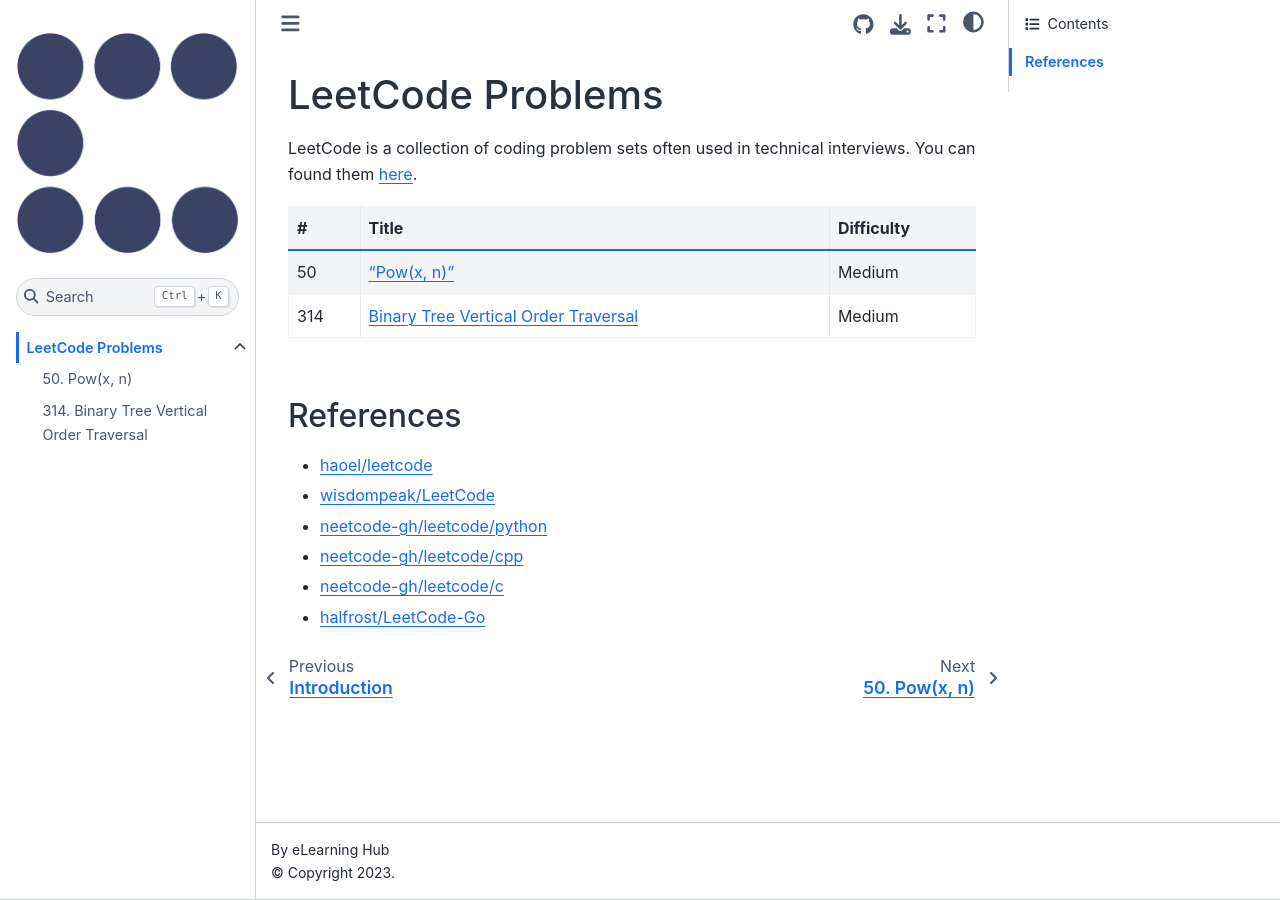
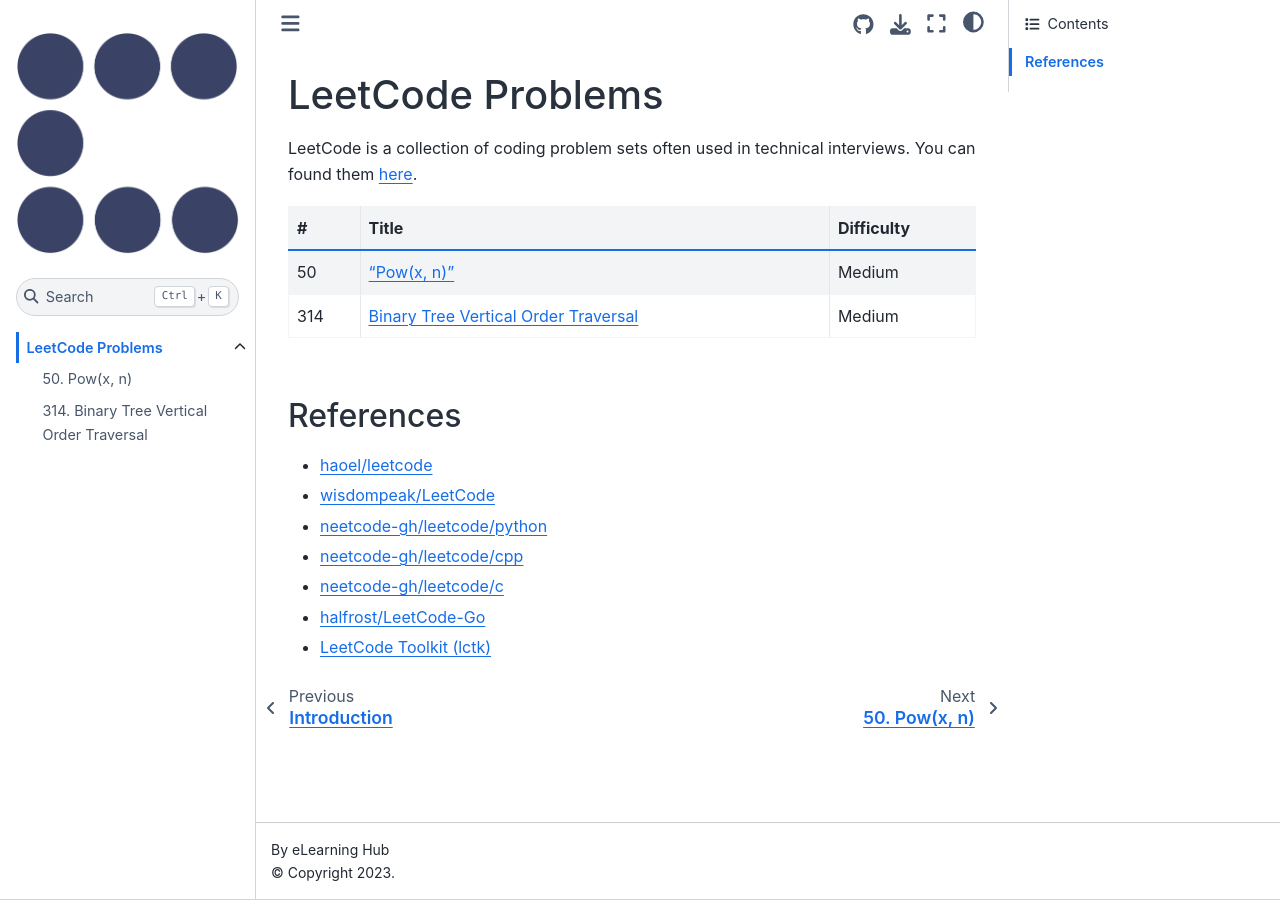
Before and after one commit to eLearningHub/Coding-Book, a Jupyter Book: the page built from leetcode/0000-index.md, in a window 1280 px wide. Built offline with Jupyter Book 1.0.4 settings and Sphinx 7.4.7 and the Sphinx Book theme 1.1.4, drawn with Linux system fonts in a browser that asks for light colours.

Commit message:
LeetCode Toolkit

```diff
--- a/leetcode/0000-index.md
+++ b/leetcode/0000-index.md
@@ -15,3 +15,4 @@
 * [neetcode-gh/leetcode/cpp](https://github.com/neetcode-gh/leetcode/tree/main/cpp)
 * [neetcode-gh/leetcode/c](https://github.com/neetcode-gh/leetcode/tree/main/c)
 * [halfrost/LeetCode-Go](https://github.com/halfrost/LeetCode-Go/tree/master/leetcode)
+* [LeetCode Toolkit (lctk)](https://github.com/chengyutang/lctk)
```
